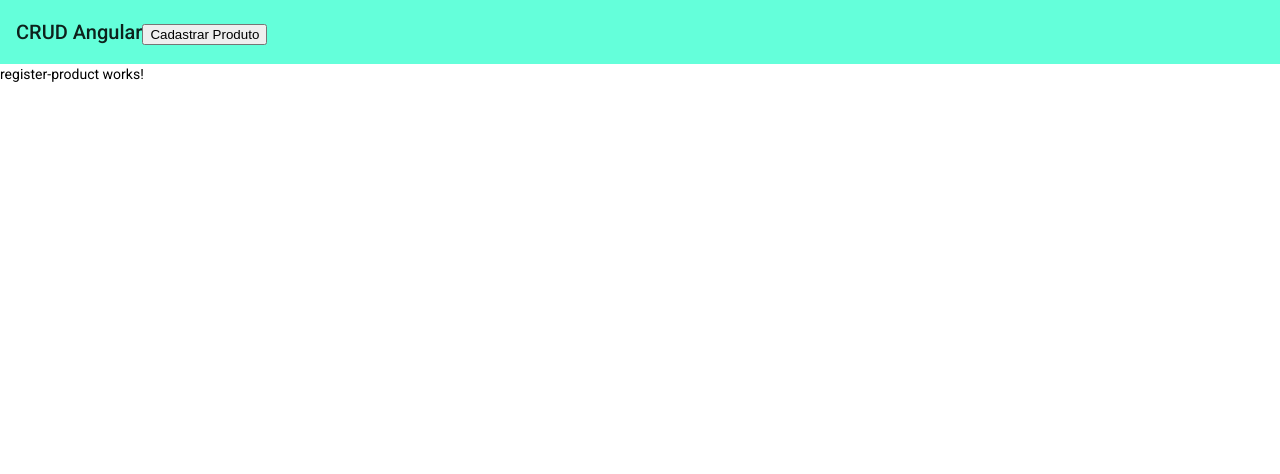
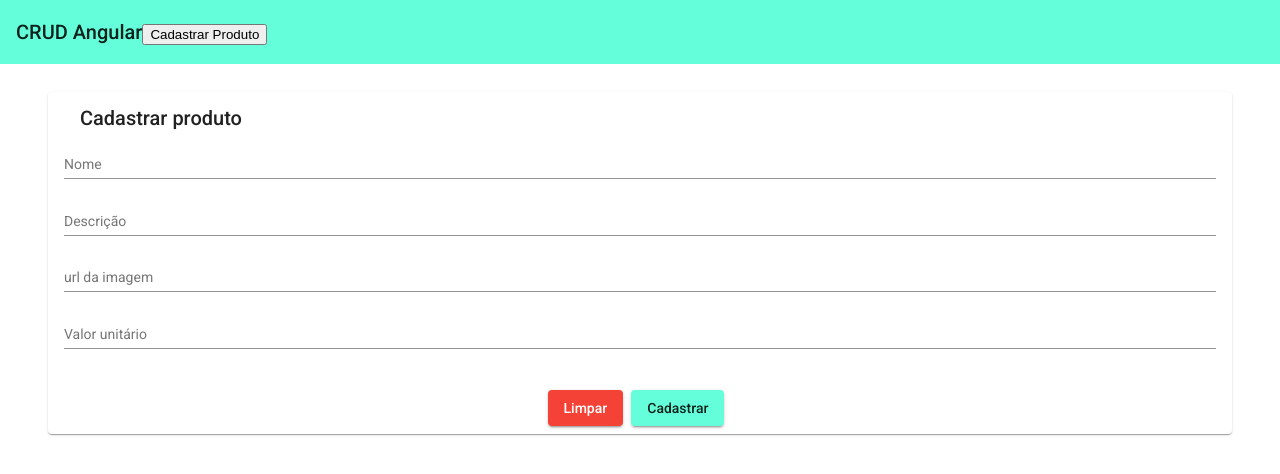
Before and after one commit to fernandosenacruz/test-angular-spring, an Angular app in the folder crud-angular/: page /products/register in a window 1280 px wide. Shown: the top 474 px of the page. Built offline with nearby package versions, Linux system fonts and the light colour scheme.

Commit message:
feat(Register): :sparkles:

```diff
--- a/crud-angular/src/app/products/products.module.ts
+++ b/crud-angular/src/app/products/products.module.ts
@@ -1,5 +1,6 @@
 import { CommonModule } from '@angular/common';
 import { NgModule } from '@angular/core';
+import { ReactiveFormsModule } from '@angular/forms';
 
 import { AppMaterialModule } from '../shered/app-material/app-material.module';
 import { SharedModule } from '../shered/shared.module';
@@ -11,8 +12,9 @@ import { RegisterProductComponent } from './register-product/register-product.co
   declarations: [ProductsComponent, RegisterProductComponent],
   imports: [
     CommonModule,
+    SharedModule,
     AppMaterialModule,
-    SharedModule,
+    ReactiveFormsModule,
     ProductsRoutingModule,
   ],
   exports: [ProductsComponent],
--- a/crud-angular/src/app/products/register-product/register-product.component.html
+++ b/crud-angular/src/app/products/register-product/register-product.component.html
@@ -1 +1,36 @@
-<p>register-product works!</p>
+<mat-card class="form-card">
+  <mat-card-header>
+    <mat-card-title>Cadastrar produto</mat-card-title>
+  </mat-card-header>
+
+  <mat-card-content>
+    <form [formGroup]="form">
+      <mat-form-field appearance="legacy" class="full-width">
+        <mat-label>Nome</mat-label>
+        <input matInput formControlName="name" />
+      </mat-form-field>
+
+      <mat-form-field appearance="legacy" class="full-width">
+        <mat-label>Descrição</mat-label>
+        <input matInput formControlName="description" />
+      </mat-form-field>
+
+      <mat-form-field appearance="legacy" class="full-width">
+        <mat-label>url da imagem</mat-label>
+        <input matInput formControlName="urlImage" />
+      </mat-form-field>
+
+      <mat-form-field appearance="legacy" class="full-width">
+        <mat-label>Valor unitário</mat-label>
+        <input matInput formControlName="unitValue" />
+      </mat-form-field>
+    </form>
+  </mat-card-content>
+
+  <mat-card-actions>
+    <button mat-raised-button color="warn" (click)="onClear()">Limpar</button>
+    <button mat-raised-button color="primary" (click)="onSubmit()">
+      Cadastrar
+    </button>
+  </mat-card-actions>
+</mat-card>
--- a/crud-angular/src/app/products/register-product/register-product.component.scss
+++ b/crud-angular/src/app/products/register-product/register-product.component.scss
@@ -0,0 +1,14 @@
+.mat-card {
+  max-width: 90%;
+  margin: 2em auto;
+  text-align: center;
+}
+
+.full-width {
+  width: 100%;
+}
+
+.min-width {
+  width: 100%;
+  min-width: 120px;
+}
--- a/crud-angular/src/app/products/register-product/register-product.component.ts
+++ b/crud-angular/src/app/products/register-product/register-product.component.ts
@@ -1,15 +1,44 @@
-import { Component, OnInit } from '@angular/core';
+import { Component, ErrorHandler, OnInit } from '@angular/core';
+import { FormBuilder, FormGroup } from '@angular/forms';
+import { MatSnackBar } from '@angular/material/snack-bar';
+
+import { ProductsService } from './../services/products.service';
 
 @Component({
   selector: 'app-register-product',
   templateUrl: './register-product.component.html',
-  styleUrls: ['./register-product.component.scss']
+  styleUrls: ['./register-product.component.scss'],
 })
 export class RegisterProductComponent implements OnInit {
+  form: FormGroup;
 
-  constructor() { }
-
-  ngOnInit(): void {
+  constructor(
+    private formBuilder: FormBuilder,
+    private service: ProductsService,
+    private _snackBar: MatSnackBar
+  ) {
+    this.form = this.formBuilder.group({
+      name: [null],
+      description: [null],
+      urlImage: [null],
+      unitValue: [null],
+    });
   }
 
+  ngOnInit(): void {}
+
+  private onError(err: any) {
+    this._snackBar.open(`${err.message}`, '', {
+      duration: 5000,
+    });
+  }
+
+  onSubmit() {
+    this.service.save(this.form.value).subscribe({
+      next: (data) => console.log(data),
+      error: (err) => this.onError(err),
+    });
+  }
+
+  onClear() {}
 }
```
Also changed, not shown: crud-angular/src/app/shered/app-material/app-material.module.ts (+8 -2 lines).
